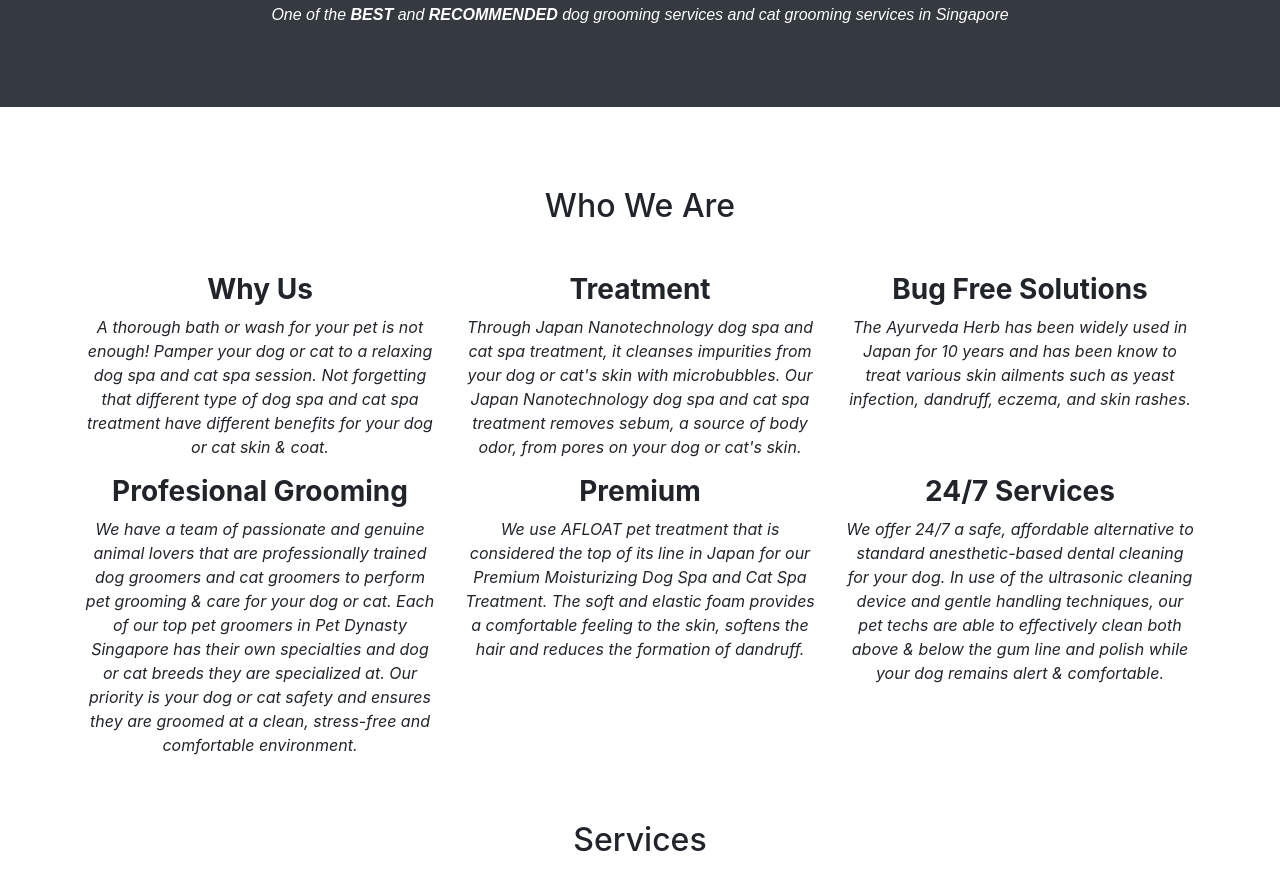
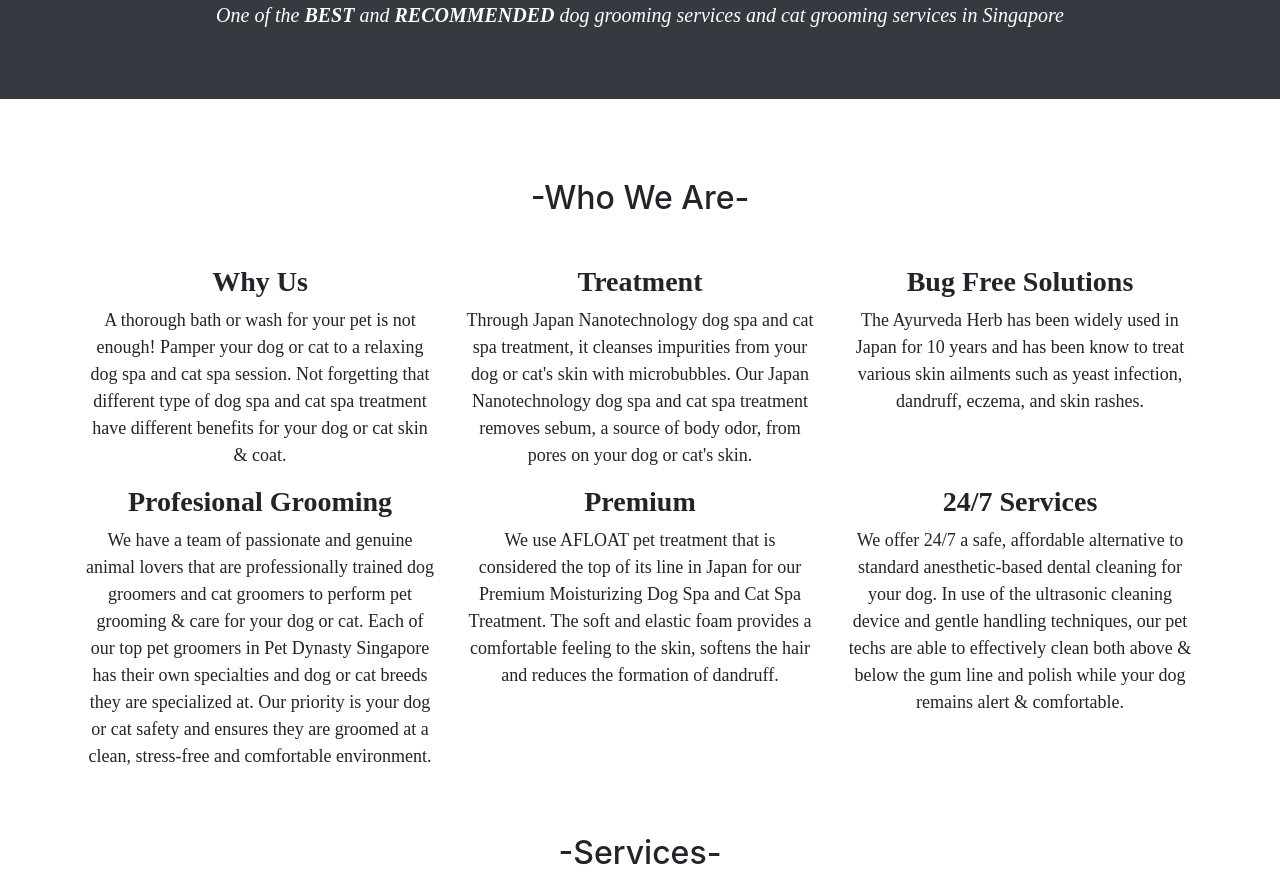
Before and after one commit to Code-Institute-Submissions/Iskandarz8-project1, a plain HTML site: page index.html in a window 1280 px wide. Shown: the part 1014-1889 px from the top of the page. Drawn offline with Linux system fonts and the light colour scheme.

Commit message:
font styling

```diff
--- a/index.html
+++ b/index.html
@@ -39,7 +39,7 @@
                 <div class="container">
                     <div class="row text-center text-white"><br><br>
                         <h1 class="display-4">Our priority is for the safety of your cat and ensure they are groomed at a clean, stress-free and comfortable environment</h1>
-                        <p class="col-md-12 col-sm-12 col-lg-12">One of the <b>BEST</b> and <b>RECOMMENDED</b> dog grooming services and cat grooming services in Singapore</p>
+                        <h5 class="col-md-12 col-sm-12 col-lg-12">One of the <b>BEST</b> and <b>RECOMMENDED</b> dog grooming services and cat grooming services in Singapore</h5>
                     </div>
                 </div>
             </div>
@@ -49,40 +49,40 @@
     <br/><br/>
     <a name="about"></a>
     <div class="text-center mb-5">
-        <h2>Who We Are</h2>
+        <h2 class="aboutus-header">-Who We Are-</h2>
     </div>
 
     <div class="container">
         <div class="row">
             <div class="text-center col-md-6 col-sm-6 col-lg-4">
-                <h3><b>Why Us</b></h3>
-                <p id="about-us">A thorough bath or wash for your pet is not enough! Pamper your dog or cat to a relaxing dog spa and cat spa session. Not forgetting that different type of dog spa and cat spa treatment have different benefits for your dog or cat skin & coat.</p>
+                <h3 class="about-header"><b>Why Us</b></h3>
+                <p class="about-us">A thorough bath or wash for your pet is not enough! Pamper your dog or cat to a relaxing dog spa and cat spa session. Not forgetting that different type of dog spa and cat spa treatment have different benefits for your dog or cat skin & coat.</p>
             </div>
 
             <div class=" text-center col-md-6 col-sm-6 col-lg-4">
-                <h3><b>Treatment</b></h3>
-                <p id="about-us">Through Japan Nanotechnology dog spa and cat spa treatment, it cleanses impurities from your dog or cat's skin with microbubbles. Our Japan Nanotechnology dog spa and cat spa treatment removes sebum, a source of body odor, from pores on your dog or cat's skin.</p>
+                <h3 class="about-header"><b>Treatment</b></h3>
+                <p class="about-us">Through Japan Nanotechnology dog spa and cat spa treatment, it cleanses impurities from your dog or cat's skin with microbubbles. Our Japan Nanotechnology dog spa and cat spa treatment removes sebum, a source of body odor, from pores on your dog or cat's skin.</p>
             </div>
 
             <div class=" text-center col-md-6 col-sm-6 col-lg-4">
-                <h3><b>Bug Free Solutions</b></h3>
-                <p id="about-us">The Ayurveda Herb has been widely used in Japan for 10 years and has been know to treat various skin ailments such as yeast infection, dandruff, eczema, and skin rashes.</p>
+                <h3 class="about-header"><b>Bug Free Solutions</b></h3>
+                <p class="about-us">The Ayurveda Herb has been widely used in Japan for 10 years and has been know to treat various skin ailments such as yeast infection, dandruff, eczema, and skin rashes.</p>
             </div>
 
             <div class=" text-center col-md-6 col-sm-6 col-lg-4">
-                <h3><b>Profesional Grooming</b></h3>
-                <p id="about-us">We have a team of passionate and genuine animal lovers that are professionally trained dog groomers and cat groomers to perform pet grooming & care for your dog or cat. Each of our top pet groomers in Pet Dynasty Singapore has their own specialties and dog or cat breeds they are specialized at. Our priority is your dog or cat safety and ensures they are groomed at a clean, stress-free and comfortable environment.
+                <h3 class="about-header"><b>Profesional Grooming</b></h3>
+                <p class="about-us">We have a team of passionate and genuine animal lovers that are professionally trained dog groomers and cat groomers to perform pet grooming & care for your dog or cat. Each of our top pet groomers in Pet Dynasty Singapore has their own specialties and dog or cat breeds they are specialized at. Our priority is your dog or cat safety and ensures they are groomed at a clean, stress-free and comfortable environment.
                 </p>
             </div>
 
             <div class=" text-center col-md-6 col-sm-6 col-lg-4">
-                <h3><b>Premium</b></h3>
-                <p id="about-us">We use AFLOAT pet treatment that is considered the top of its line in Japan for our Premium Moisturizing Dog Spa and Cat Spa Treatment. The soft and elastic foam provides a comfortable feeling to the skin, softens the hair and reduces the formation of dandruff.</p>
+                <h3 class="about-header"><b>Premium</b></h3>
+                <p class="about-us">We use AFLOAT pet treatment that is considered the top of its line in Japan for our Premium Moisturizing Dog Spa and Cat Spa Treatment. The soft and elastic foam provides a comfortable feeling to the skin, softens the hair and reduces the formation of dandruff.</p>
             </div>
 
             <div class=" text-center col-md-6 col-sm-6 col-lg-4">
-                <h3><b>24/7 Services</b></h3>
-                <p id="about-us">We offer 24/7 a safe, affordable alternative to standard anesthetic-based dental cleaning for your dog. In use of the ultrasonic cleaning device and gentle handling techniques, our pet techs are able to effectively clean both above & below the gum line and polish while your dog remains alert & comfortable.</p>
+                <h3 class="about-header"><b>24/7 Services</b></h3>
+                <p class="about-us">We offer 24/7 a safe, affordable alternative to standard anesthetic-based dental cleaning for your dog. In use of the ultrasonic cleaning device and gentle handling techniques, our pet techs are able to effectively clean both above & below the gum line and polish while your dog remains alert & comfortable.</p>
             </div>
 
         </div>
@@ -91,7 +91,7 @@
     <br/><br/>
     <a name="services"></a>
     <div class="text-center mb-5">
-        <h2>Services</h2><br>
+        <h2>-Services-</h2><br>
     </div>
 
     <div class="container">
--- a/style.css
+++ b/style.css
@@ -1,9 +1,10 @@
 .jumbotron{
     font-style: italic;
-    font-family: Arial, Helvetica, sans-serif;
+    font-family: BioRhyme;
 }
-#about-us{
-    font-style: italic;
+.about-us{
+    font-family: spacemono-regular;
+    font-size: 18px;
 }
 .col-sm-6{
     width: 200px;
@@ -21,3 +22,7 @@
     width: 100%;
     height: 50%;
 }
+.about-header{
+    font-family: BioRhyme-bold;
+    font-size: 28px;
+}
```
Also changed, not shown: BioRhyme/BioRhyme-Bold.ttf (added), BioRhyme/BioRhyme-ExtraBold.ttf (added), BioRhyme/BioRhyme-ExtraLight.ttf (added), BioRhyme/BioRhyme-Light.ttf (added), BioRhyme/BioRhyme-Regular.ttf (added), BioRhyme/OFL.txt (added), Space_Mono/OFL.txt (added), Space_Mono/SpaceMono-Bold.ttf (added), Space_Mono/SpaceMono-BoldItalic.ttf (added), Space_Mono/SpaceMono-Italic.ttf (added), Space_Mono/SpaceMono-Regular.ttf (added).
